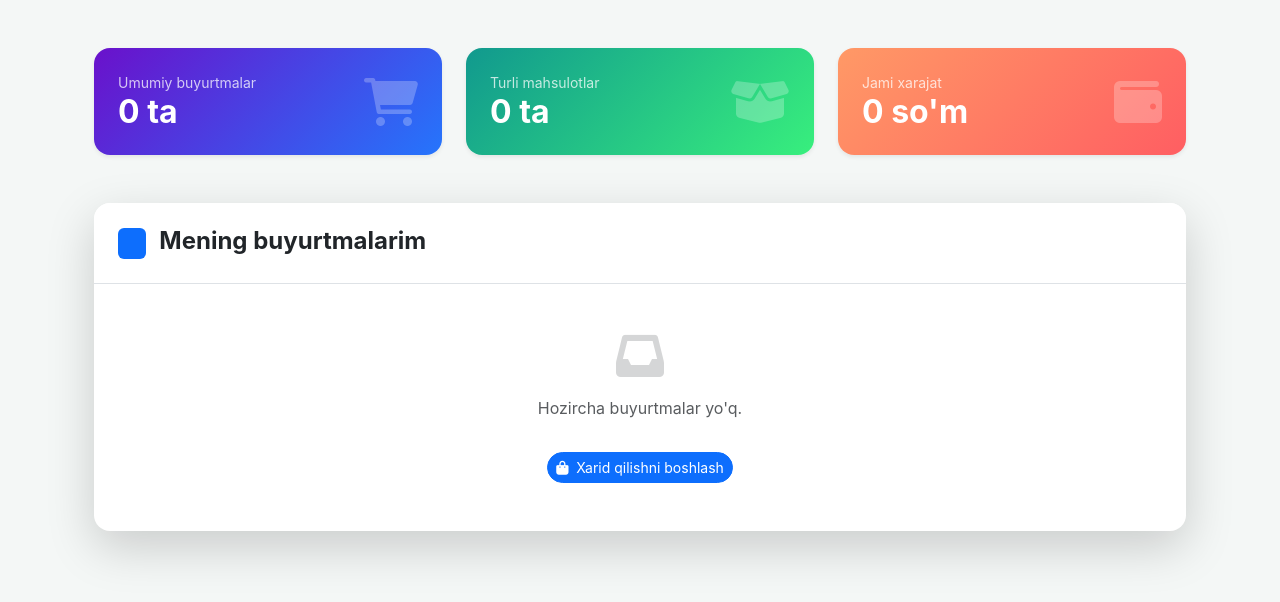
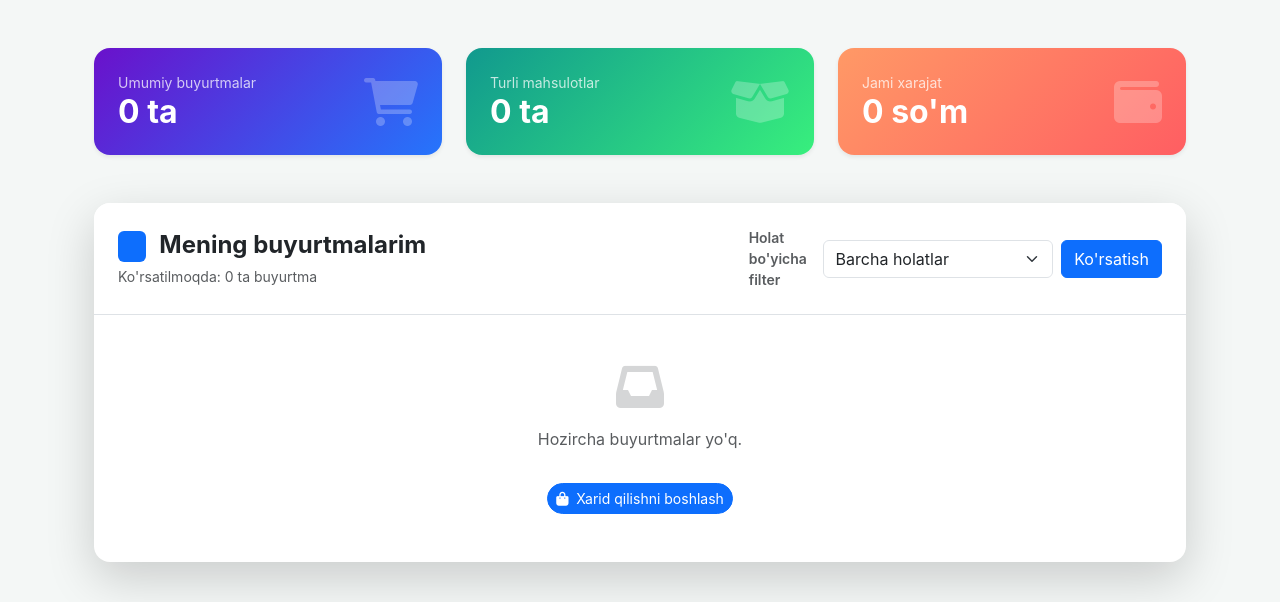
Before and after one commit to nozimjonqahorov/marketplace_ebazar, a Django app: page /orders/my-orders/ in a window 1280 px wide. Shown: the part 82-684 px from the top of the page. Run offline with Django 5.2, Linux system fonts and the light colour scheme; a user stored in the database is signed in; data comes from the database, SQL or seed files in the repository.

Commit message:
orders uchun filter qoshildi!

```diff
--- a/orders/templates/orders/my_orders.html
+++ b/orders/templates/orders/my_orders.html
@@ -42,9 +42,32 @@
     <!-- Buyurtmalar Ro'yxati -->
     <div class="card border-0 shadow-lg rounded-4 overflow-hidden">
         <div class="card-header bg-white py-4 px-4 border-bottom">
-            <h4 class="fw-bold mb-0 text-dark">
+            <div class="d-flex flex-column flex-lg-row justify-content-between align-items-lg-center gap-3">
+                <div>
+                    <h4 class="fw-bold mb-1 text-dark">
                         <span class="badge bg-primary me-2">&nbsp;</span> Mening buyurtmalarim
                     </h4>
+                    <div class="small text-muted">
+                        Ko'rsatilmoqda: {{ filtered_orders_count }} ta buyurtma
+                    </div>
+                </div>
+
+                <form method="get" class="d-flex flex-column flex-sm-row gap-2 align-items-sm-center">
+                    <label for="status" class="small fw-semibold text-muted mb-0">Holat bo'yicha filter</label>
+                    <select name="status" id="status" class="form-select">
+                        <option value="">Barcha holatlar</option>
+                        {% for value, label in status_choices %}
+                            <option value="{{ value }}" {% if selected_status == value %}selected{% endif %}>
+                                {{ label }}
+                            </option>
+                        {% endfor %}
+                    </select>
+                    <button type="submit" class="btn btn-primary">Ko'rsatish</button>
+                    {% if selected_status %}
+                        <a href="{% url 'my_orders' %}" class="btn btn-outline-secondary">Tozalash</a>
+                    {% endif %}
+                </form>
+            </div>
         </div>
         <div class="card-body p-0">
             {% if orders %}
@@ -114,7 +137,7 @@
                             <td colspan="4" class="text-center py-5">
                                 <div class="text-muted">
                                     <i class="fa-solid fa-box-open fa-3x mb-3 d-block opacity-25"></i>
-                                    Hozircha buyurtmalar yo'q.
+                                    Tanlangan holat bo'yicha buyurtma topilmadi.
                                 </div>
                             </td>
                         </tr>
@@ -126,10 +149,17 @@
             <div class="text-center py-5">
                 <div class="text-muted">
                     <i class="fa-solid fa-inbox fa-3x mb-3 d-block opacity-25"></i>
+                    {% if selected_status %}
+                        <p>Tanlangan holat bo'yicha buyurtma topilmadi.</p>
+                        <a href="{% url 'my_orders' %}" class="btn btn-sm btn-outline-secondary rounded-pill mt-3">
+                            <i class="fa-solid fa-rotate-left me-1"></i> Barcha buyurtmalarni ko'rish
+                        </a>
+                    {% else %}
                         <p>Hozircha buyurtmalar yo'q.</p>
                         <a href="{% url 'all_products' %}" class="btn btn-sm btn-primary rounded-pill mt-3">
                             <i class="fa-solid fa-shopping-bag me-1"></i> Xarid qilishni boshlash
                         </a>
+                    {% endif %}
                 </div>
             </div>
             {% endif %}
--- a/orders/views.py
+++ b/orders/views.py
@@ -203,19 +203,32 @@ class CancelOrderView(LoginRequiredMixin, View):
 
 class MyOrdersView(LoginRequiredMixin, View):
     def get(self, request):
-        orders = Order.objects.filter(buyer=request.user).order_by("-created_at")
+        all_orders = Order.objects.filter(buyer=request.user).order_by("-created_at")
+        orders = all_orders
 
-        total_orders = orders.count()
-        total_products = orders.values("product_id").distinct().count()
+        status_choices = Order._meta.get_field("status").choices
+        valid_statuses = [value for value, _label in status_choices]
+        selected_status = request.GET.get("status", "").strip()
+
+        if selected_status in valid_statuses:
+            orders = orders.filter(status=selected_status)
+        else:
+            selected_status = ""
+
+        total_orders = all_orders.count()
+        total_products = all_orders.values("product_id").distinct().count()
 
 
-        total_expense = orders.filter(status='completed').aggregate(total=Sum('total_price'))['total'] or 0
+        total_expense = all_orders.filter(status='completed').aggregate(total=Sum('total_price'))['total'] or 0
 
         context = {
             "orders": orders,
             "total_orders": total_orders,
             "total_products": total_products,
             "total_expense": int(total_expense),
+            "status_choices": status_choices,
+            "selected_status": selected_status,
+            "filtered_orders_count": orders.count(),
         }
         return render(request, "orders/my_orders.html", context)
 
```
Also changed, not shown: orders/tests.py (+35 -0 lines). Lines whose indentation alone changed are shown as unchanged.
